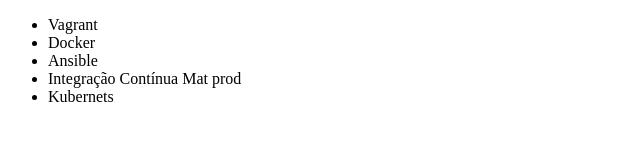
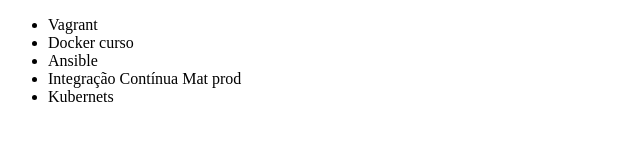
Before and after one commit to vwpinho/Alura-git, a plain HTML site: page index.html in a window 1280 px wide. Shown: the full height of the page, 0-640 px from the left. Drawn offline with Linux system fonts and the light colour scheme.

Commit message:
Atualizando curso docker

```diff
--- a/index.html
+++ b/index.html
@@ -7,7 +7,7 @@
 <body>
     <ul>
         <li>Vagrant</li>
-        <li>Docker</li>
+        <li>Docker curso</li>
         <li>Ansible</li>
         <li>Integração Contínua Mat prod</li>
         <li>Kubernets</li>
```
